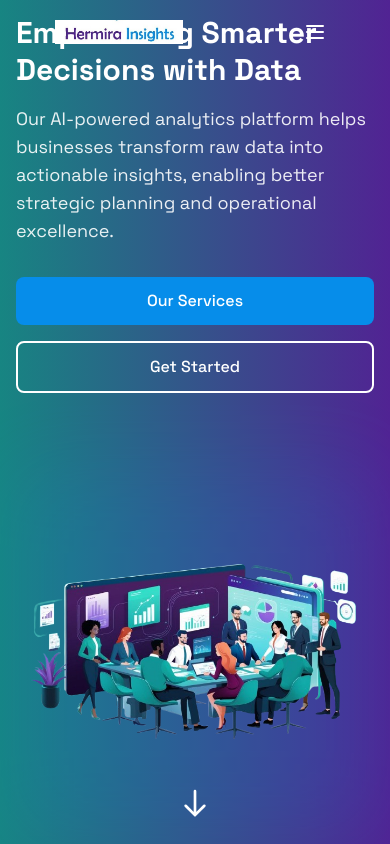
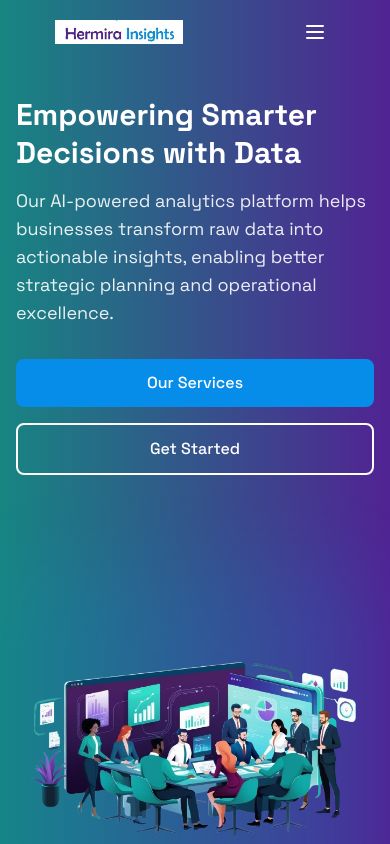
Before and after one commit to samuel-mati/sam_analyst, a Next.js app: page / in a window 390 px wide. Shown: the top 844 px of the page. Built offline with nearby package versions, Linux system fonts and the light colour scheme.

Commit message:
Updated the hero page responsiveness

```diff
--- a/src/components/Hero.tsx
+++ b/src/components/Hero.tsx
@@ -18,7 +18,7 @@ const Hero = () => {
 
   useEffect(() => {
     if (videoRef.current) {
-      videoRef.current.playbackRate = 0.7; // Slow down video playback
+      videoRef.current.playbackRate = 0.7;
     }
   }, [videoLoaded]);
 
@@ -27,24 +27,24 @@ const Hero = () => {
   };
 
   return (
-    <section className="relative h-screen flex items-center overflow-hidden">
-      {/* Gradient Background - Always present but fades out when video is shown */}
+    <section className="relative min-h-screen flex items-center pt-24 sm:pt-32 pb-12 overflow-hidden">
+      {/* Gradient Background */}
       <motion.div
         className="absolute inset-0 bg-gradient-to-r from-teal-green to-deep-purple"
         animate={{
           opacity: showVideo && videoLoaded ? 0 : 1,
         }}
-        transition={{ duration: 1.2, ease: "easeInOut" }}
+        transition={{ duration: 1.2, ease: 'easeInOut' }}
       />
 
-      {/* Video Background - Initially hidden, fades in after site loads */}
+      {/* Video Background */}
       <AnimatePresence>
         {showVideo && (
           <motion.div
             className="absolute inset-0 z-0"
             initial={{ opacity: 0 }}
             animate={{ opacity: videoLoaded ? 1 : 0 }}
-            transition={{ duration: 1.2, ease: "easeInOut" }}
+            transition={{ duration: 1.2, ease: 'easeInOut' }}
           >
             <video
               ref={videoRef}
@@ -58,28 +58,26 @@ const Hero = () => {
               <source src="/videos/hero/hero.mp4" type="video/mp4" />
               Your browser does not support the video tag.
             </video>
-            {/* Dark overlay for better text readability */}
-            <div className="absolute inset-0 bg-black/80"></div>
+            <div className="absolute inset-0 bg-black/80" />
           </motion.div>
         )}
       </AnimatePresence>
 
-      {/* Content Container */}
-      <div className="relative w-full max-w-7xl mx-auto px-4 sm:px-6 lg:px-8 py-12 md:py-20">
-        <div className="flex flex-col md:flex-row items-center gap-8 md:gap-12 lg:gap-16">
-
-          {/* Left Column - Text Content */}
+      {/* Hero Content */}
+      <div className="relative w-full max-w-7xl mx-auto px-4 sm:px-6 lg:px-8">
+        <div className="flex flex-col md:flex-row items-center gap-12 lg:gap-16">
+          {/* Left Text Column */}
           <motion.div
             className="w-full md:w-1/2 text-white z-10"
             initial={{ opacity: 0, y: 30 }}
             animate={{ opacity: 1, y: 0 }}
-            transition={{ duration: 0.8, ease: "easeOut" }}
+            transition={{ duration: 0.8, ease: 'easeOut' }}
           >
             <motion.h1
               className="text-3xl sm:text-4xl lg:text-5xl xl:text-6xl font-bold leading-tight mb-4"
               initial={{ opacity: 0, y: 20 }}
               animate={{ opacity: 1, y: 0 }}
-              transition={{ duration: 0.5, ease: "easeOut", delay: 0.2 }}
+              transition={{ duration: 0.5, ease: 'easeOut', delay: 0.2 }}
             >
               Empowering Smarter Decisions with Data
             </motion.h1>
@@ -88,17 +86,16 @@ const Hero = () => {
               className="text-lg sm:text-xl text-white/90 mb-8 max-w-xl"
               initial={{ opacity: 0, y: 20 }}
               animate={{ opacity: 1, y: 0 }}
-              transition={{ duration: 0.5, ease: "easeOut", delay: 0.4 }}
+              transition={{ duration: 0.5, ease: 'easeOut', delay: 0.4 }}
             >
-              Our AI-powered analytics platform helps businesses transform raw data into
-              actionable insights, enabling better strategic planning and operational excellence.
+              Our AI-powered analytics platform helps businesses transform raw data into actionable insights, enabling better strategic planning and operational excellence.
             </motion.p>
 
             <motion.div
               className="flex flex-col sm:flex-row gap-4"
               initial={{ opacity: 0, y: 20 }}
               animate={{ opacity: 1, y: 0 }}
-              transition={{ duration: 0.5, ease: "easeOut", delay: 0.6 }}
+              transition={{ duration: 0.5, ease: 'easeOut', delay: 0.6 }}
             >
               <motion.button
                 className="btn-primary"
@@ -118,12 +115,12 @@ const Hero = () => {
             </motion.div>
           </motion.div>
 
-          {/* Right Column - Hero Image */}
+          {/* Right Image */}
           <motion.div
             className="w-full md:w-1/2 mt-12 md:mt-0 z-10"
             initial={{ opacity: 0, x: 30 }}
             animate={{ opacity: 1, x: 0 }}
-            transition={{ duration: 0.8, ease: "easeOut", delay: 0.3 }}
+            transition={{ duration: 0.8, ease: 'easeOut', delay: 0.3 }}
           >
             <div className="relative w-full aspect-square md:aspect-[4/3] max-w-lg mx-auto">
               <Image
@@ -134,19 +131,10 @@ const Hero = () => {
                 sizes="(max-width: 768px) 100vw, 50vw"
                 priority
               />
-
-              {/* Decorative elements */}
               <motion.div
                 className="absolute -z-10 inset-0 bg-cool-blue/20 rounded-2xl blur-2xl"
-                animate={{
-                  scale: [1, 1.05, 1],
-                  opacity: [0.5, 0.7, 0.5]
-                }}
-                transition={{
-                  duration: 5,
-                  repeat: Infinity,
-                  repeatType: "reverse"
-                }}
+                animate={{ scale: [1, 1.05, 1], opacity: [0.5, 0.7, 0.5] }}
+                transition={{ duration: 5, repeat: Infinity, repeatType: 'reverse' }}
               />
             </div>
           </motion.div>
@@ -160,11 +148,16 @@ const Hero = () => {
         animate={{ opacity: 1 }}
         transition={{ delay: 1.2, duration: 0.5 }}
       >
-        <motion.div
-          animate={{ y: [0, 8, 0] }}
-          transition={{ repeat: Infinity, duration: 1.5 }}
-        >
-          <svg className="w-8 h-8 text-white" fill="none" strokeLinecap="round" strokeLinejoin="round" strokeWidth="2" viewBox="0 0 24 24" stroke="currentColor">
+        <motion.div animate={{ y: [0, 8, 0] }} transition={{ repeat: Infinity, duration: 1.5 }}>
+          <svg
+            className="w-8 h-8 text-white"
+            fill="none"
+            strokeLinecap="round"
+            strokeLinejoin="round"
+            strokeWidth="2"
+            viewBox="0 0 24 24"
+            stroke="currentColor"
+          >
             <path d="M19 14l-7 7m0 0l-7-7m7 7V3"></path>
           </svg>
         </motion.div>
--- a/src/components/Navigation.tsx
+++ b/src/components/Navigation.tsx
@@ -134,7 +134,9 @@ const Navigation = () => {
           <div className="md:hidden flex items-center">
             <button
               onClick={() => setIsMobileMenuOpen(!isMobileMenuOpen)}
-              className="p-2 text-white hover:text-accent focus:outline-none"
+              className={`p-2 transition-colors duration-200 ${
+              isScrolled ? 'text-cool-blue' : 'text-white'
+              } hover:text-accent focus:outline-none`}
             >
               {!isMobileMenuOpen ? (
                 <svg className="h-6 w-6" fill="none" viewBox="0 0 24 24" stroke="currentColor">
--- a/src/components/Services.tsx
+++ b/src/components/Services.tsx
@@ -78,7 +78,8 @@ const Services = () => {
               whileInView={{ opacity: 1, y: 0 }}
               transition={{ duration: 0.5, delay: index * 0.1 }}
               viewport={{ once: true }}
-              className="bg-white dark:bg-gray-800 rounded-lg p-5 shadow-md hover:shadow-lg transition-all duration-300 group hover:bg-cool-blue"
+              className="bg-gray-100 dark:bg-gray-800 rounded-lg p-5 shadow-md hover:shadow-lg transition-all duration-300 group hover:bg-gray-200 dark:hover:bg-gray-700"
+
             >
               <div className="relative">
                 <div className="w-10 h-10 bg-white rounded-full flex items-center justify-center mb-3 group-hover:bg-white/90 transition-colors duration-300">
```
